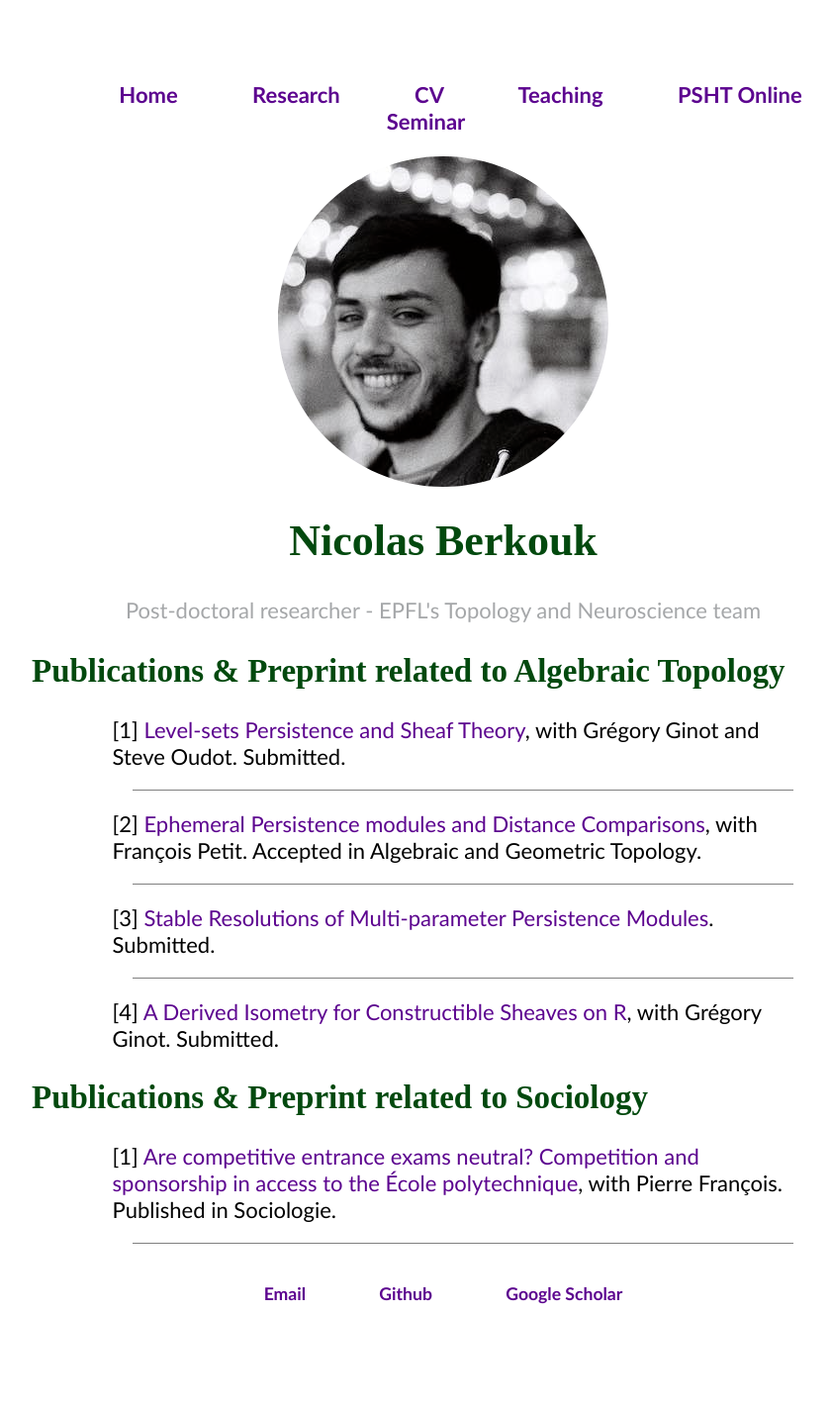
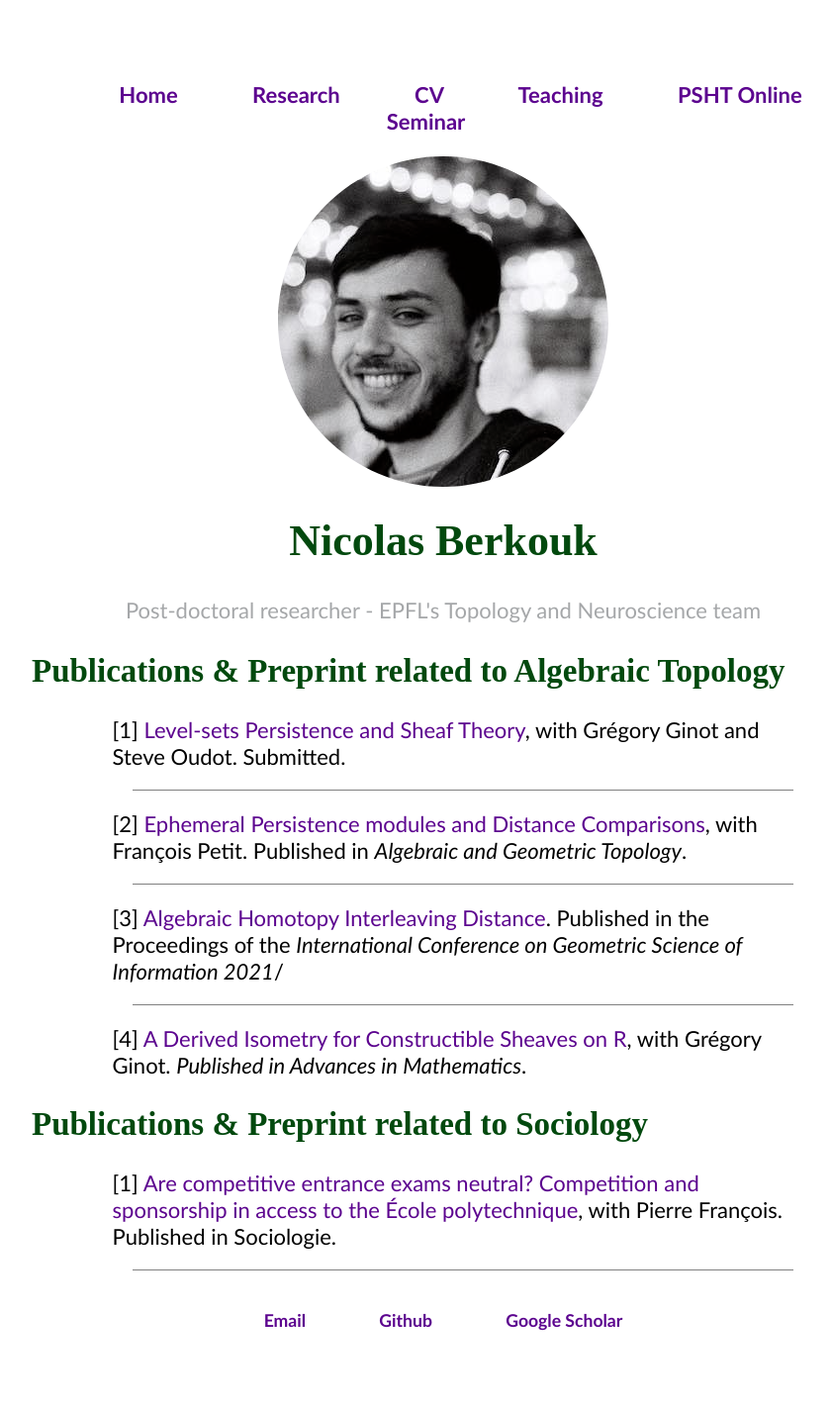
Before and after one commit to nberkouk/nberkouk.github.io, a Jekyll site: the page built from research.html, in a window 1280 px wide. Shown: the whole page at 99% size, without its empty margins (192-1033 px from the left). Built offline with Jekyll 4.4.1, drawn with Linux system fonts in a browser that asks for light colours; before the commit the page ends 1395 px from its top, so only the background shows below that.

Commit message:
update articles

```diff
--- a/research.html
+++ b/research.html
@@ -18,9 +18,9 @@ title: Nicolas Berkouk
 		<h2>Publications & Preprint related to Algebraic Topology</h2>
 	<ol class="publi" style="font-family:'Optima';">
     <li>  <a href="https://arxiv.org/abs/1901.09824"> Level-sets Persistence and Sheaf Theory</a>, with Grégory Ginot and Steve Oudot. Submitted.</li> </li>
-		<li> <a href="https://arxiv.org/abs/1902.09933">Ephemeral Persistence modules and Distance Comparisons</a>, with François Petit. Accepted in Algebraic and Geometric Topology.</li>
-		<li>  <a href="https://arxiv.org/abs/1901.09824">Stable Resolutions of Multi-parameter Persistence Modules</a>. Submitted.</li>
-		<li class="last">  <a href="https://arxiv.org/abs/1805.09694">A Derived Isometry for Constructible Sheaves on R</a>, with Grégory Ginot. Submitted. </li>
+		<li> <a href="https://arxiv.org/abs/1902.09933">Ephemeral Persistence modules and Distance Comparisons</a>, with François Petit. Published in <i> Algebraic and Geometric Topology</i>.</li>
+		<li>  <a href="https://link.springer.com/chapter/10.1007/978-3-030-80209-7_70">Algebraic Homotopy Interleaving Distance</a>. Published in the Proceedings of the <i> International Conference on Geometric Science of Information 2021</i>/</li>
+		<li class="last">  <a href="https://arxiv.org/abs/1805.09694">A Derived Isometry for Constructible Sheaves on R</a>, with Grégory Ginot. <i>Published in Advances in Mathematics</i>. </li>
 	</ol>
 
 
```
